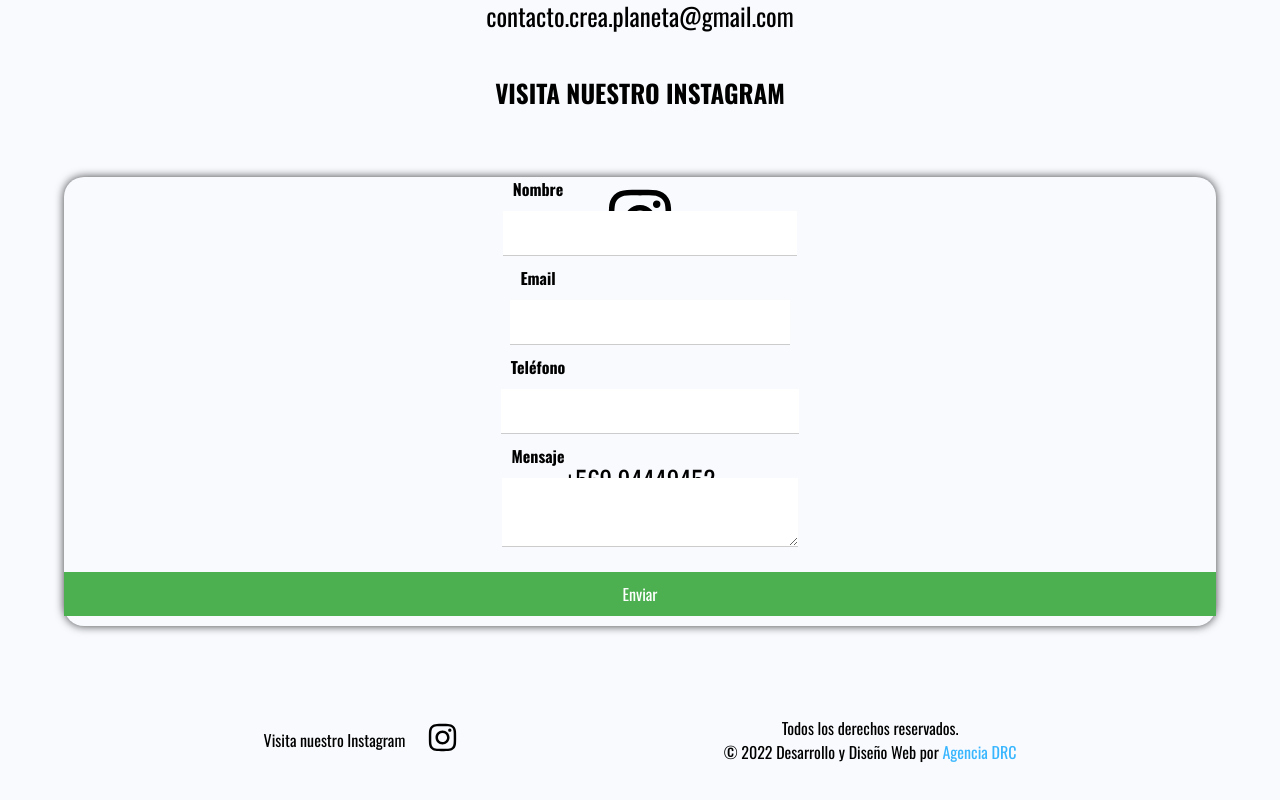
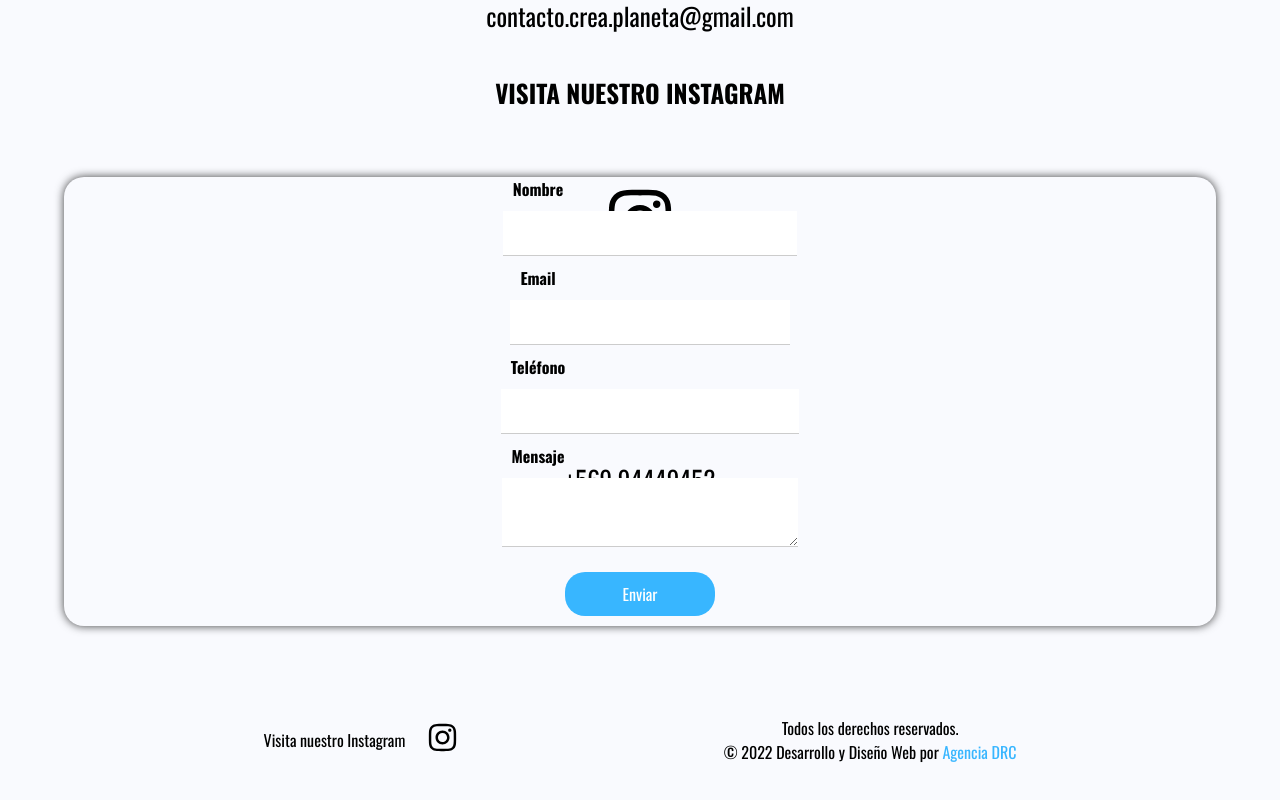
Before and after one commit to cassnova/crea-planeta, a React (Create React App) app: page /contacto in a window 1280 px wide. Shown: the part 495-1295 px from the top of the page. Built offline with nearby package versions, Linux system fonts and the light colour scheme.

Commit message:
added styles to btn form

```diff
--- a/src/components/ContactForm.css
+++ b/src/components/ContactForm.css
@@ -12,8 +12,7 @@ form {
 
 label,
 input,
-textarea,
-button {
+textarea {
   margin: 10px;
   padding: 10px;
   font-size: 16px;
@@ -30,11 +29,15 @@ textarea {
   width: 100%;
 }
 
-button {
-  background-color: #4caf50;
+.btn-form {
+  background-color: var(--primary);
   color: white;
+  margin: 10px;
+  padding: 10px;
+  font-size: 16px;
   border: none;
-  width: 100%;
+  width: 150px;
+  border-radius: 20px;
   cursor: pointer;
 }
 
--- a/src/components/ContactForm.jsx
+++ b/src/components/ContactForm.jsx
@@ -110,7 +110,7 @@ function ContactForm() {
         />
         {errors.message && <span className="error">{errors.message}</span>}
       </div>
-      <button type="submit" value="Send">
+      <button className="btn-form" type="submit" value="Send">
         Enviar
       </button>
       <div>{successMessage && <p>{successMessage}</p>}</div>
```
